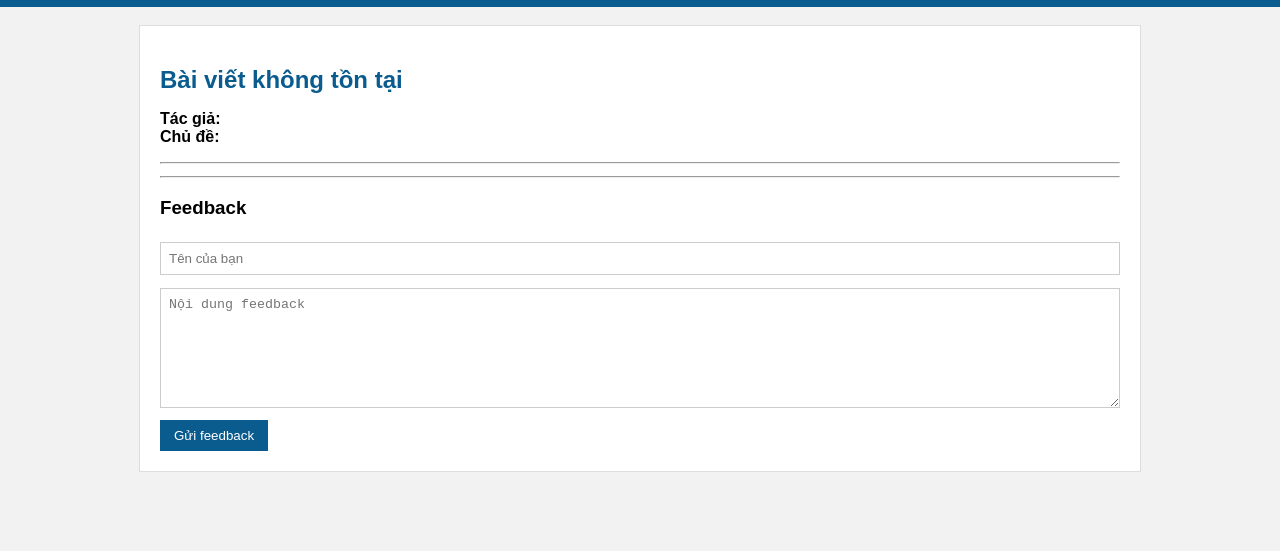
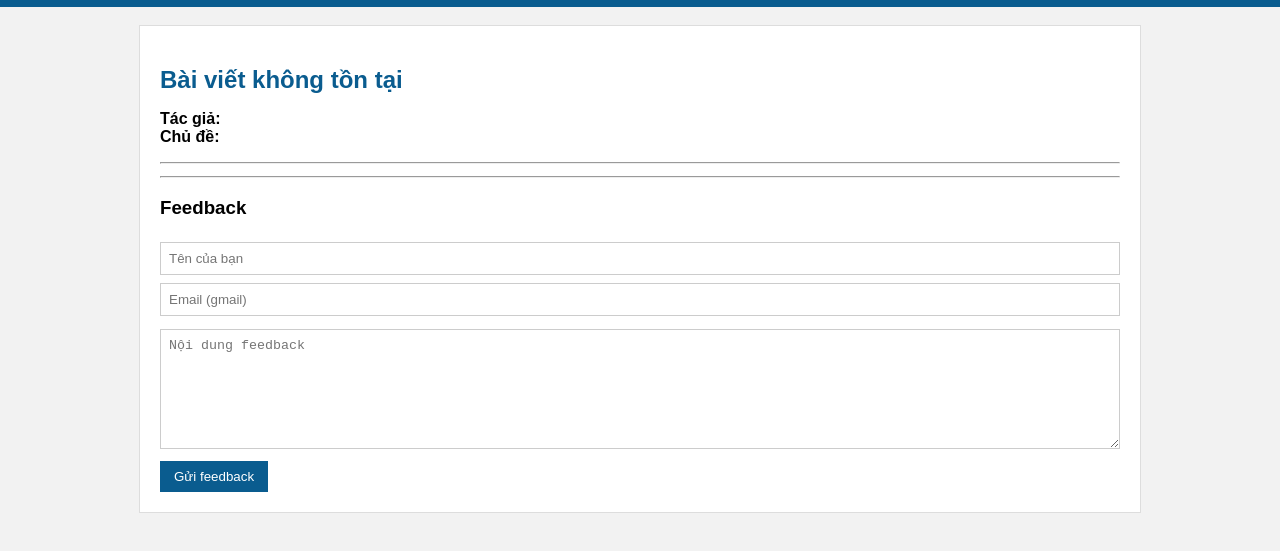
Before and after one commit to Danjervn/diendantoanhocV0.1, a plain HTML site: page post.html in a window 1280 px wide. Shown: the part 77-628 px from the top of the page. Drawn offline with nearby package versions, Linux system fonts and the light colour scheme.

Commit message:
Update post.html

```diff
--- a/post.html
+++ b/post.html
@@ -53,9 +53,11 @@
 
 <div class="feedback">
     <input type="text" id="fb-name" placeholder="Tên của bạn">
+    <input type="email" id="fb-email" placeholder="Email (gmail)">
     <textarea id="fb-content" placeholder="Nội dung feedback"></textarea>
-        <button id="fb-send" onclick="addFeedback()">Gửi feedback</button>
+    <button id="fb-send" onclick="addFeedback(currentPostId)">Gửi feedback</button>
 </div>
+
 
 </div>
 
```
Lines whose indentation alone changed are shown as unchanged.
